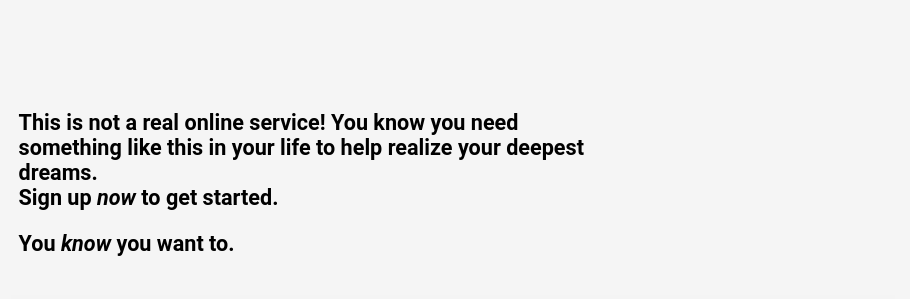
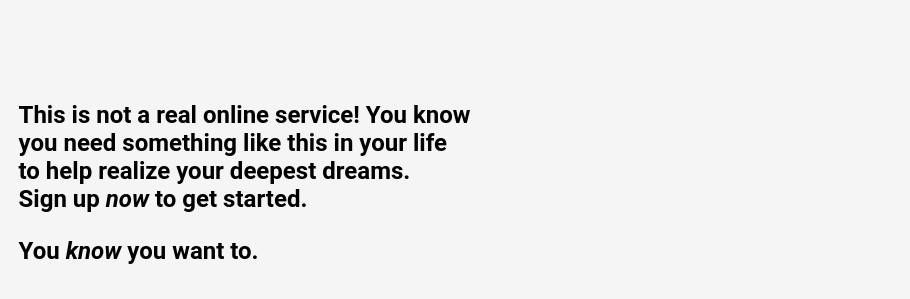
Before and after one commit to TEKKSUNN/top-sign-up-form, a plain HTML site: page src/index.html in a window 1280 px wide. Shown: the top 299 px of the page, 370-1280 px from the left. Drawn offline with Linux system fonts and the light colour scheme.

Commit message:
Increase article font size & set text-wrap to balance

```diff
--- a/src/stylesheets/styles.css
+++ b/src/stylesheets/styles.css
@@ -74,8 +74,9 @@ main > .side {
 }
 
 article p {
-    font-size: 1.35rem;
+    font-size: 1.5rem;
     font-weight: 600;
+    text-wrap: balance;
 }
 
 .italic {
```
